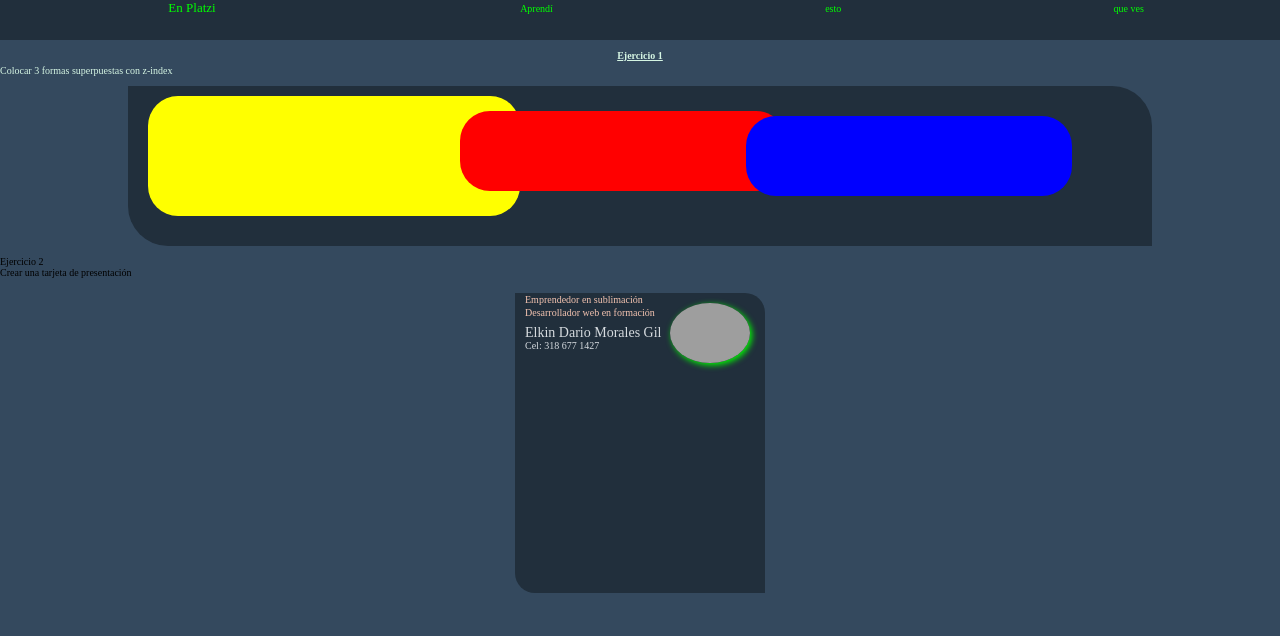
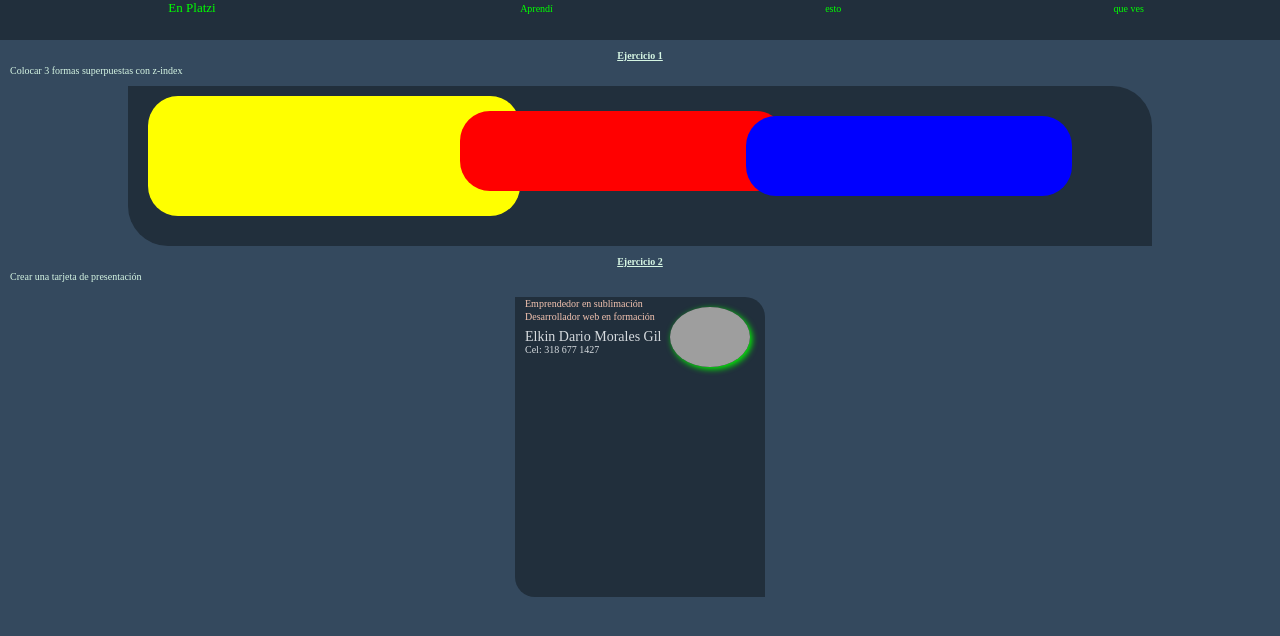
Before and after one commit to IngElkinMorales/CursoDeFrontendDeveloper, a plain HTML site: page index.html in a window 1280 px wide. Drawn offline with Linux system fonts and the light colour scheme; grey boxes are pictures that could not be loaded.

Commit message:
Se agregó un margin a los textos de los ejercicios, sin embargo, esto daño el position relative de los elementos p de la tarjeta de presentación y se procedió a arreglarlo con más líneas de código (._.)

```diff
--- a/styles.css
+++ b/styles.css
@@ -47,6 +47,7 @@ main .ejercicio1 p:nth-of-type(1){
 }
 main .ejercicio1 p:nth-of-type(2) {
     color: #D5F5E3;
+    margin-left: 10px;
 }
 main .ejercicio1 .BanderaColombia{
     display: flex;
@@ -89,6 +90,17 @@ main .ejercicio1 .azul  {
     top: 30px;
     left: -80px;
 }
+main .ejercicio2 p:nth-of-type(1) {
+    color: #D5F5E3;
+    text-align: center;
+    font-weight: bold;
+    text-decoration: underline;
+    margin-bottom: 4px;
+}
+main .ejercicio2 p:nth-of-type(2) {
+    color: #D5F5E3;
+    margin-left: 10px;
+}
 main .FondoTarjetaDePresentacion {
     background-color: #212F3C;
     width: 250px;
@@ -115,7 +127,24 @@ main .FondoTarjetaDePresentacion h1 {
     left: 10px;
     font-size: 1.4rem;
 }
-main .FondoTarjetaDePresentacion p{
+main .FondoTarjetaDePresentacion p:nth-of-type(1){
+    color: rgb(243, 195, 176);
+    position: relative;
+    top: -90px;
+    left: -75px;
+    margin-bottom: 2px;
+    font-weight: 100;
+    text-decoration: none;
+}
+main .FondoTarjetaDePresentacion p:nth-of-type(2){
+    color: rgb(243, 195, 176);
+    position: relative;
+    top: -90px;
+    left: 0px;
+    margin-bottom: 2px;
+    font-weight: 100;
+}
+main .FondoTarjetaDePresentacion p:nth-of-type(3){
     color: rgb(243, 195, 176);
     position: relative;
     top: -90px;
```
